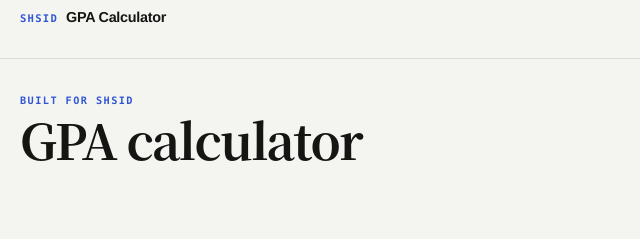
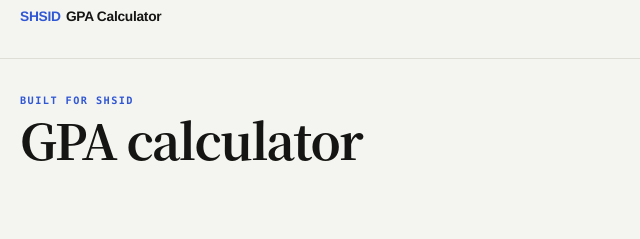
Before and after one commit to okArelene/shsid-gpa-calculator, a website: page index.html in a window 1280 px wide. Shown: the top 239 px of the page, 0-640 px from the left. Drawn offline with Linux system fonts and the light colour scheme.

Commit message:
Unify header wordmark typography

```diff
--- a/styles.css
+++ b/styles.css
@@ -197,24 +197,24 @@ svg {
 .brand {
   display: inline-flex;
   align-items: baseline;
-  gap: 8px;
+  gap: 0.38em;
   min-height: 44px;
   color: var(--ink);
+  font-family: var(--font-sans);
+  font-size: 0.86rem;
+  font-weight: 680;
+  letter-spacing: -0.02em;
   text-decoration: none;
 }
 
 .brand span {
   color: var(--accent);
-  font-family: var(--font-mono);
-  font-size: 0.66rem;
-  font-weight: 750;
-  letter-spacing: 0.12em;
-}
-
+}
+
+.brand span,
 .brand strong {
-  font-size: 0.9rem;
-  font-weight: 680;
-  letter-spacing: -0.02em;
+  font: inherit;
+  letter-spacing: inherit;
 }
 
 .header-actions {
```
